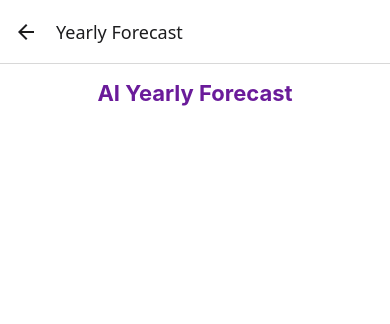
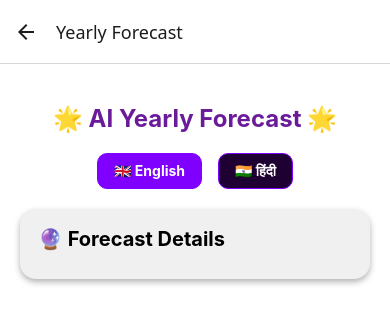
Before and after one commit to elguygone12/astroask-backend, a React Native app: screen /YearlyForecast in a window 390 px wide. Shown: the top 324 px of the page. Built offline with nearby package versions, Linux system fonts and the light colour scheme.

Commit message:
✨ Added language toggle and improved UI in ExplainYearlyScreen

```diff
--- a/screens/ExplainYearlyScreen.js
+++ b/screens/ExplainYearlyScreen.js
@@ -6,6 +6,7 @@ import {
   StyleSheet,
   ActivityIndicator,
   Alert,
+  TouchableOpacity,
 } from 'react-native';
 import COLORS from '../constants/colors';
 
@@ -14,13 +15,16 @@ const ExplainYearlyScreen = ({ route }) => {
     dob = '',
     time = '',
     location = { latitude: 28.6139, longitude: 77.2090, timezone: '+05:30' },
-    language = 'en',
   } = route.params || {};
 
+  const [language, setLanguage] = useState('en');
   const [explanation, setExplanation] = useState('');
   const [loading, setLoading] = useState(true);
 
   useEffect(() => {
+    fetchAIExplanation();
+  }, [language]);
+
   const fetchAIExplanation = async () => {
     if (!dob || !time) {
       Alert.alert(
@@ -32,6 +36,8 @@ const ExplainYearlyScreen = ({ route }) => {
       setLoading(false);
       return;
     }
+
+    setLoading(true);
 
     try {
       const res = await fetch('https://prokerala-backend.onrender.com/api/explain/yearly', {
@@ -57,11 +63,28 @@ const ExplainYearlyScreen = ({ route }) => {
     }
   };
 
-    fetchAIExplanation();
-  }, []);
+  return (
+    <ScrollView style={styles.container}>
+      <Text style={styles.heading}>
+        {language === 'hi' ? '🌟 AI वार्षिक भविष्यवाणी 🌟' : '🌟 AI Yearly Forecast 🌟'}
+      </Text>
 
-  if (loading) {
-    return (
+      <View style={styles.toggleContainer}>
+        <TouchableOpacity
+          style={[styles.languageButton, language === 'en' && styles.languageSelected]}
+          onPress={() => setLanguage('en')}
+        >
+          <Text style={styles.languageText}>🇬🇧 English</Text>
+        </TouchableOpacity>
+        <TouchableOpacity
+          style={[styles.languageButton, language === 'hi' && styles.languageSelected]}
+          onPress={() => setLanguage('hi')}
+        >
+          <Text style={styles.languageText}>🇮🇳 हिंदी</Text>
+        </TouchableOpacity>
+      </View>
+
+      {loading ? (
         <View style={styles.center}>
           <ActivityIndicator size="large" color={COLORS.primary} />
           <Text style={styles.loadingText}>
@@ -70,15 +93,14 @@ const ExplainYearlyScreen = ({ route }) => {
               : 'Generating Yearly Forecast...'}
           </Text>
         </View>
-    );
-  }
-
-  return (
-    <ScrollView style={styles.container}>
-      <Text style={styles.heading}>
-        {language === 'hi' ? 'AI वार्षिक भविष्यवाणी' : 'AI Yearly Forecast'}
+      ) : (
+        <View style={styles.card}>
+          <Text style={styles.cardTitle}>
+            {language === 'hi' ? '🔮 भविष्यवाणी विवरण' : '🔮 Forecast Details'}
           </Text>
-      <Text style={styles.explanation}>{explanation}</Text>
+          <Text style={styles.cardText}>{explanation}</Text>
+        </View>
+      )}
     </ScrollView>
   );
 };
@@ -87,31 +109,65 @@ const styles = StyleSheet.create({
   container: {
     flex: 1,
     backgroundColor: COLORS.background,
-    padding: 16,
+    padding: 20,
+  },
+  heading: {
+    fontSize: 24,
+    fontWeight: 'bold',
+    color: COLORS.primary,
+    textAlign: 'center',
+    marginVertical: 20,
+  },
+  toggleContainer: {
+    flexDirection: 'row',
+    justifyContent: 'center',
+    marginBottom: 20,
+  },
+  languageButton: {
+    paddingVertical: 8,
+    paddingHorizontal: 16,
+    marginHorizontal: 8,
+    borderRadius: 10,
+    backgroundColor: '#1F0033',
+    borderWidth: 1,
+    borderColor: '#7F00FF',
+  },
+  languageSelected: {
+    backgroundColor: '#7F00FF',
+  },
+  languageText: {
+    color: '#FFFFFF',
+    fontWeight: 'bold',
+  },
+  card: {
+    backgroundColor: COLORS.card,
+    padding: 18,
+    borderRadius: 16,
+    marginBottom: 16,
+    shadowColor: '#000',
+    shadowOffset: { width: 0, height: 3 },
+    shadowOpacity: 0.3,
+    shadowRadius: 6,
+    elevation: 5,
+  },
+  cardTitle: {
+    fontSize: 20,
+    fontWeight: 'bold',
+    color: COLORS.accent,
+    marginBottom: 10,
+  },
+  cardText: {
+    fontSize: 16,
+    color: COLORS.text,
+    lineHeight: 24,
   },
   center: {
-    flex: 1,
-    justifyContent: 'center',
+    marginTop: 20,
     alignItems: 'center',
-    backgroundColor: COLORS.background,
-  },
-  heading: {
-    fontSize: 22,
-    fontWeight: 'bold',
-    color: COLORS.primary,
-    marginBottom: 16,
-    textAlign: 'center',
-  },
-  explanation: {
-    fontSize: 16,
-    lineHeight: 24,
-    color: COLORS.text,
-    textAlign: 'left',
   },
   loadingText: {
+    color: COLORS.text,
     marginTop: 10,
-    fontSize: 16,
-    color: COLORS.text,
   },
 });
 
```
Lines whose indentation alone changed are shown as unchanged.
